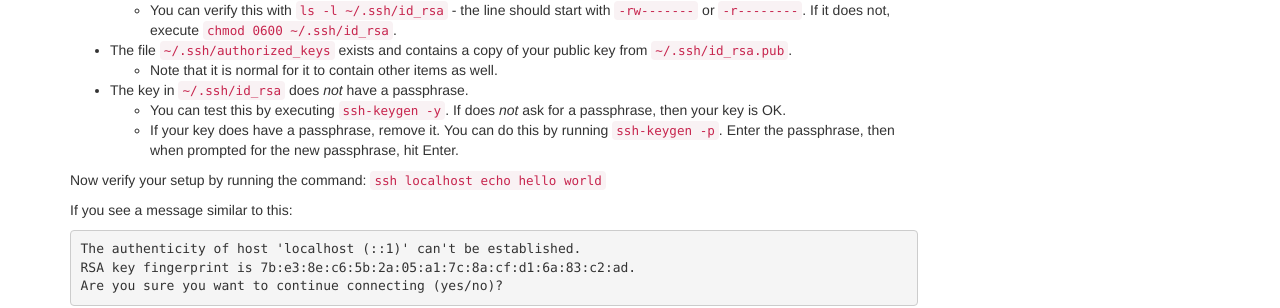
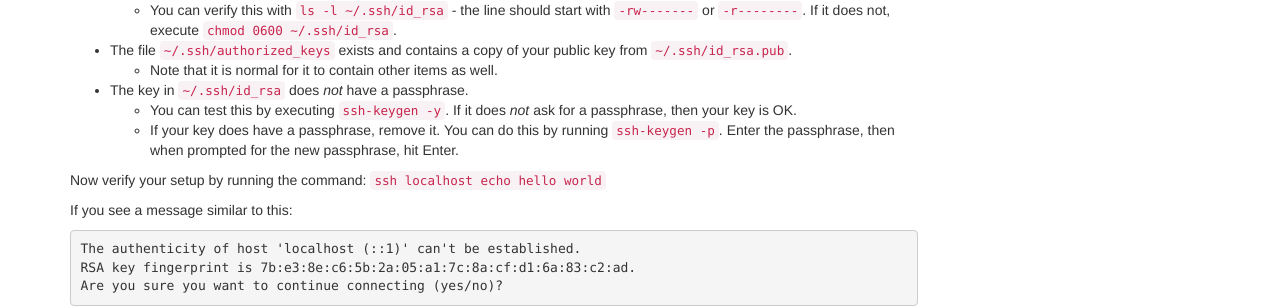
Before and after one commit to apache/incubator-brooklyn-site, a Jekyll site: the page built from quickstart/index.md, in a window 1280 px wide and 900 px high. Shown: the part 455-763 px from the top of the window. Built offline with Jekyll 4.4.1, drawn with Linux system fonts in a browser that asks for light colours; nearby versions of some CDN libraries.

```diff
--- a/quickstart/index.md
+++ b/quickstart/index.md
@@ -33,7 +33,7 @@ Please check the following items:
 - The file `~/.ssh/authorized_keys` exists and contains a copy of your public key from `~/.ssh/id_rsa.pub`.
   - Note that it is normal for it to contain other items as well.
 - The key in `~/.ssh/id_rsa` does *not* have a passphrase.
-  - You can test this by executing `ssh-keygen -y`. If does *not* ask for a passphrase, then your key is OK.
+  - You can test this by executing `ssh-keygen -y`. If it does *not* ask for a passphrase, then your key is OK.
   - If your key does have a passphrase, remove it. You can do this by running `ssh-keygen -p`. Enter the passphrase,
     then when prompted for the new passphrase, hit Enter.
 
```
